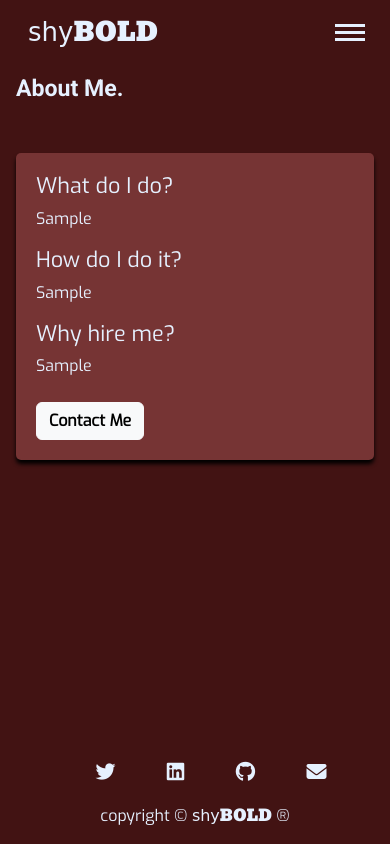
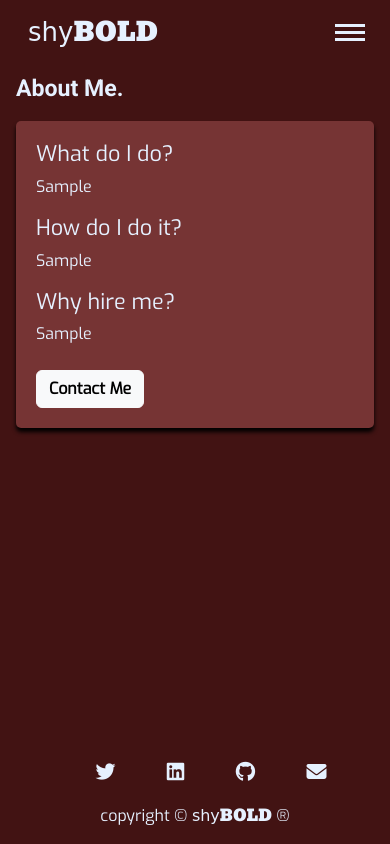
Before and after one commit to SamuelUkachukwu/Resume1, a Django app: page /about/ in a window 390 px wide. Run offline with Django 3.2, Linux system fonts and the light colour scheme; tables that the repository leaves empty hold one stand-in row (values such as "Sample post"); some libraries are stand-ins or nearby versions; some web fonts are replaced.

Commit message:
Add changes to css styling of about page

```diff
--- a/static/css/style.css
+++ b/static/css/style.css
@@ -89,6 +89,7 @@
     text-align: center;
     padding: 30px 0;
 }
+
 /* ---------------------hamburger menu */
 .navbar-toggler {
     color: var(--white);
@@ -129,6 +130,7 @@
 .hamburger::after {
     top: 7px;
 }
+
 /*------------------------------------------sidebar styling */
 .sidebar {
     position: fixed;
@@ -313,6 +315,10 @@ h3 {
     box-shadow: 0px 4px 4px rgb(0 0 0);
 }
 
+.abt-m {
+    margin-top: 4em;
+}
+
 /* ------------------------------------contact page styling */
 .contact-box {
     display: flex;
@@ -401,6 +407,10 @@ h3 {
         margin: 0;
     }
 
+    .abt-m {
+        margin-top: 0;
+    }
+
     .project-info-card {
         margin-left: 0;
         width: 100%;
--- a/templates/about.html
+++ b/templates/about.html
@@ -9,8 +9,8 @@
         <h3>About Me.</h3>
     </div>
     <div class="container-fluid">
-        <div class="row mt-3">
-            <div class="mt-4 about-text m-auto">
+        <div class="row abt-m">
+            <div class="abt-m about-text m-auto">
                 <h4>What do I do?</h4>
                 <p>{{about.profession}}</p>
                 <h4>How do I do it?</h4>
```
Also changed, not shown: templates/includes/footer-lg.html (line endings or trailing spaces), templates/includes/footer.html (line endings or trailing spaces), templates/includes/modal.html (line endings or trailing spaces).
